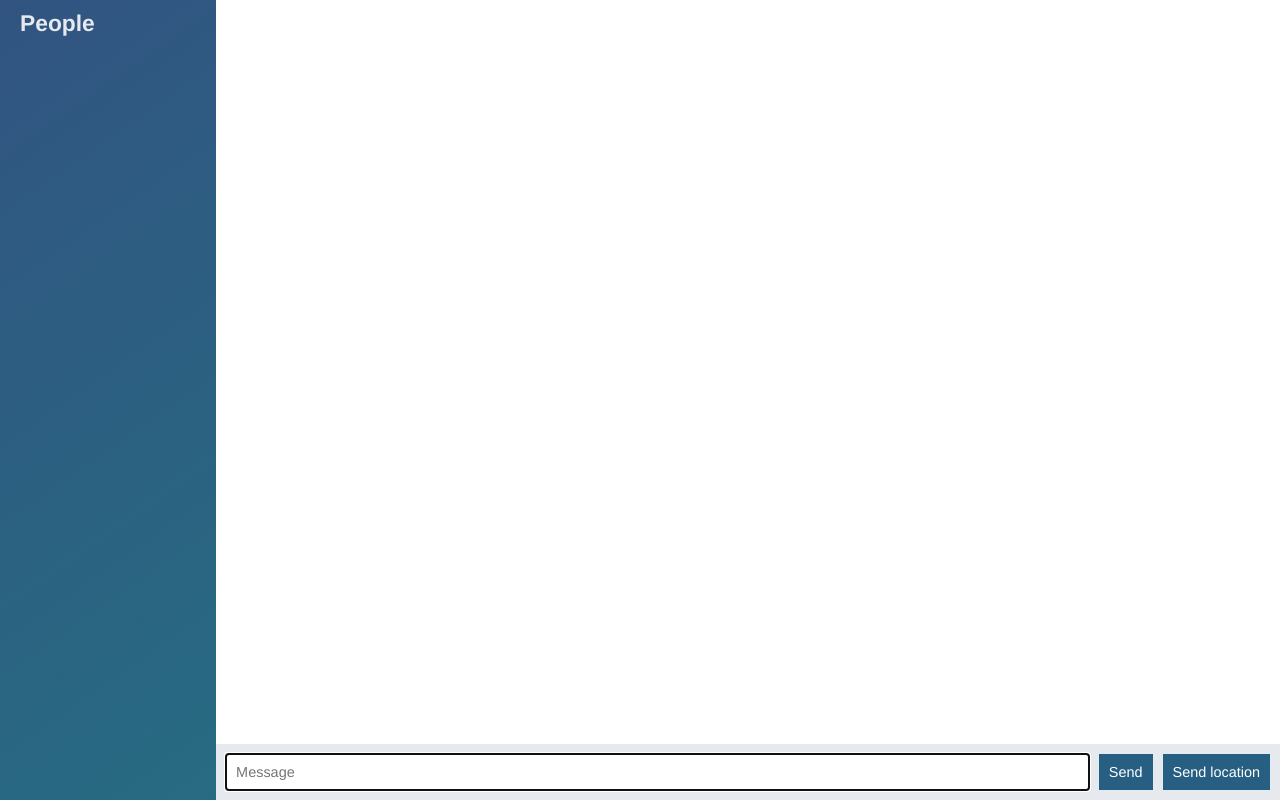
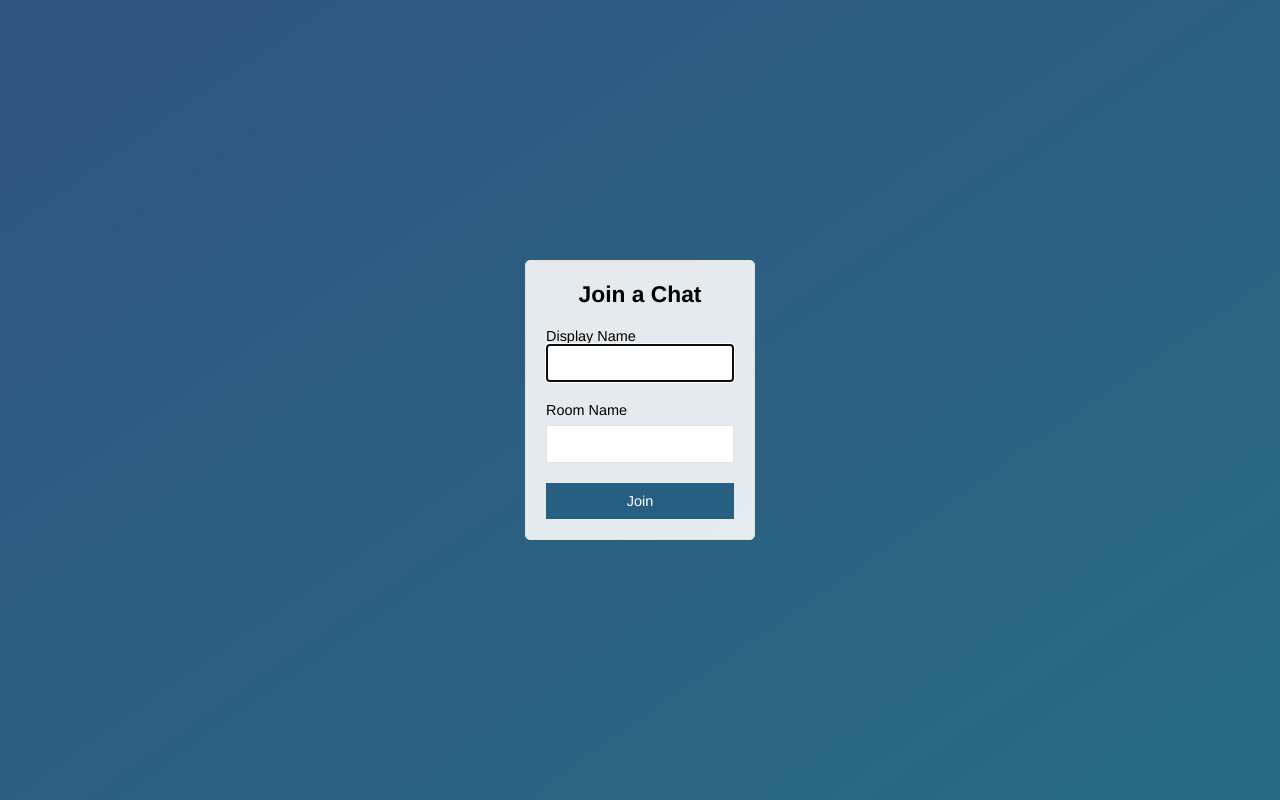
Before and after one commit to Shah9il/node-course-2-chat-app, a website: page public/index.html in a window 1280 px wide. Drawn offline with nearby package versions, Linux system fonts and the light colour scheme; no server answers.

Commit message:
Add Join Page that submits to chat.html

```diff
--- a/public/index.html
+++ b/public/index.html
@@ -2,60 +2,28 @@
 <html>
     <head>
         <meta charset="utf-8">
+        <title>Join | Chat</title>
         <link rel="stylesheet" href="css/styles.css" />
+        <meta name="viewport" content="width=device-width,initial-scale=1,user-scalable=no">
     </head>
-    <body class="chat">
-        <div class="chat__sidebar">
-            <h3>People</h3>
-            <div id="users">
-
-            </div>
+    <body class="centered-form">
+        <div class="centered-form__form">
+            <form action="/chat.html">
+                <div class="form-field">
+                    <h3>Join a Chat</h3>
+                </div>
+                <div class="form-field">
+                    <lable>Display Name</lable>
+                    <input type="text" name="name" autofocus />
+                </div>
+                <div class="form-field">
+                    <label>Room Name</label>
+                    <input type="text" name="room" />
+                </div>
+                <div class="form-field">
+                    <button>Join</button>
+                </div>
+            </form>
         </div>
-        <div class="chat__main">
-            <ol id="messages" class="chat__messages">
-            </ol>
-
-            <div class="chat__footer">
-                <form id="message-form">
-                    <input name="message" type="text" placeholder="Message" autofocus autocomplete="off" />
-                    <button>Send</button>
-                </form>
-
-                <button id="send-location">Send location</button>
-            </div>
-
-        </div>
-        <script id="message-template" type="text/template">
-            <li class="message">
-                <div class="message__title">
-                    <h4>{{from}}</h4>
-                    <span>{{createdAt}}</span>
-                </div>
-                <div class="message__body">
-                    <p>{{text}}</p>
-                </div>
-            </li>
-        </script>
-        <script id="location-message-template" type="text/template">
-            <li class="message">
-                <div class="message__title">
-                    <h4>{{from}}</h4>
-                    <span>{{createdAt}}</span>
-                </div>
-                <div class="message__body">
-                    <p>
-                        <a href="{{url}}" target="_blank">My Location</a>
-                    </p>
-                </div>
-            </li>
-        </script>
-
-
-
-        <script src="/socket.io/socket.io.js"></script>
-        <script src="js/libs/jquery-3.5.1.min.js"></script>
-        <script src="js/libs/moment.js"></script>
-        <script src="js/libs/mustache.js"></script>
-        <script src="js/index.js"></script>
     </body>
 </html>
```
Also changed, not shown: public/chat.html (added, +62 -0 lines), public/js/chat.js (renamed from public/js/index.js).
